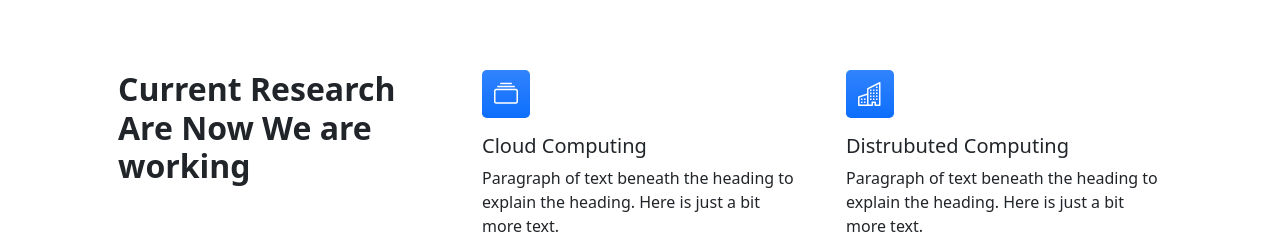
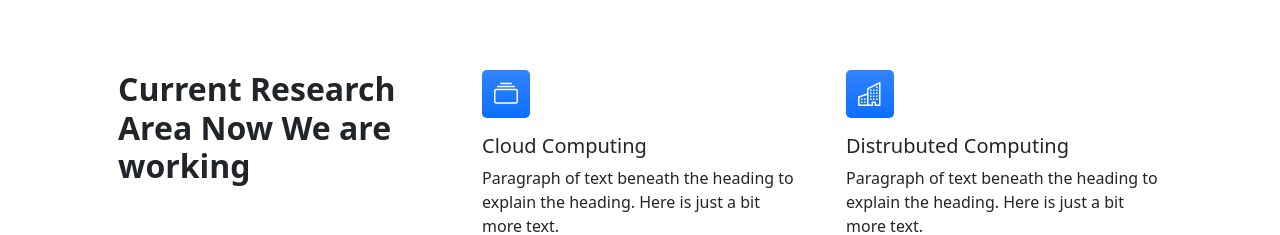
Before and after one commit to sachugowda/nitklabwebsite, a plain HTML site: page index.html in a window 1280 px wide. Shown: the part 559-794 px from the top of the page. Drawn offline with nearby package versions, Linux system fonts and the light colour scheme.

Commit message:
Update index.html

```diff
--- a/index.html
+++ b/index.html
@@ -57,7 +57,7 @@
             <section class="py-5" id="features">
                 <div class="container px-5 my-5">
                     <div class="row gx-5">
-                        <div class="col-lg-4 mb-5 mb-lg-0"><h2 class="fw-bolder mb-0">Current Research Are Now We are working</h2></div>
+                        <div class="col-lg-4 mb-5 mb-lg-0"><h2 class="fw-bolder mb-0">Current Research Area Now We are working</h2></div>
                         <div class="col-lg-8">
                             <div class="row gx-5 row-cols-1 row-cols-md-2">
                                 <div class="col mb-5 h-100">
```
